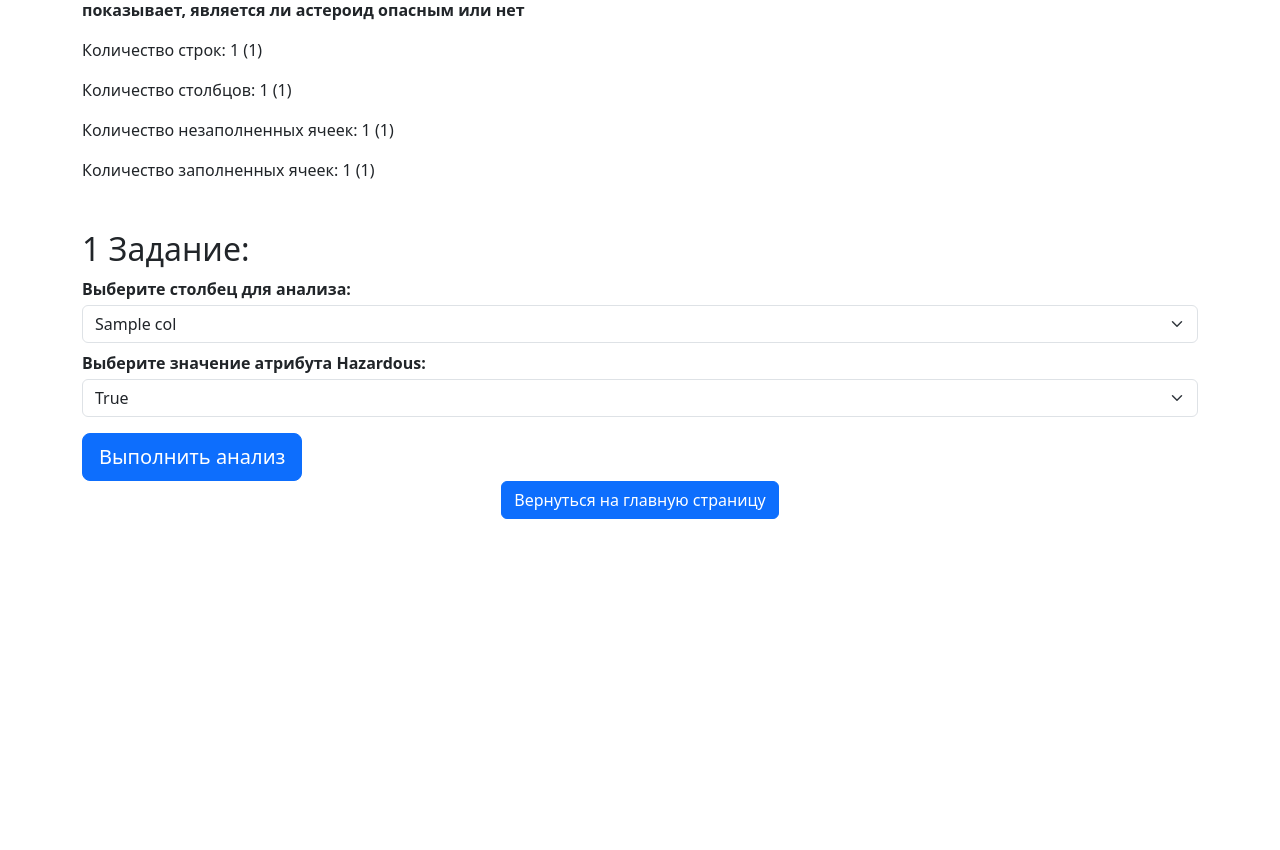
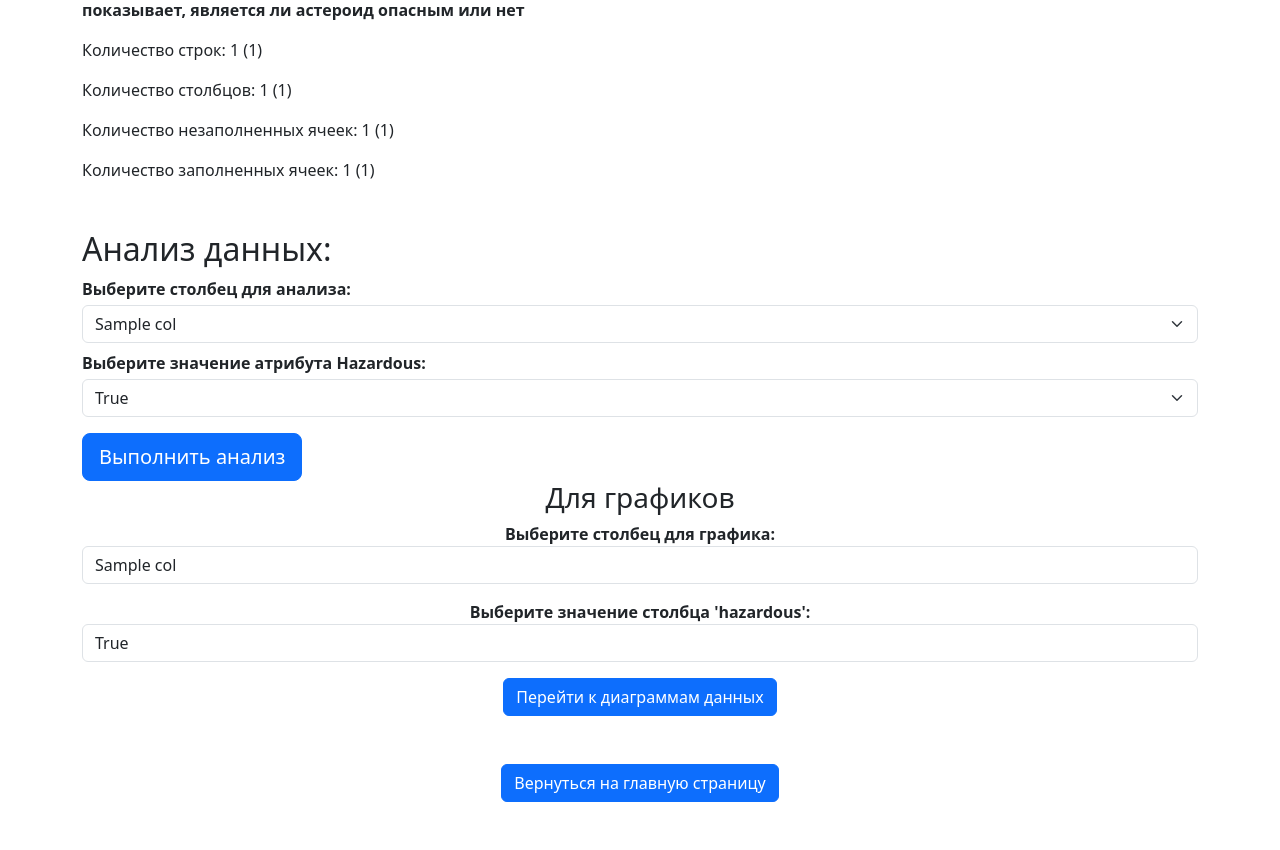
Before and after one commit to aleyckin/MII_AA, a Flask app: template ScriptsLab/templates/data.html in a window 1280 px wide. Shown: the part 488-1338 px from the top of the page. Before the commit the page ends 1007 px from the top, so only its background shows below. Run offline with Flask 3, Linux system fonts and the light colour scheme; the template is opened without the code that fills it: most values are stand-ins (such as "Sample title", 1, 10 or a date in 2020).

Commit message:
3 лабу сделал. УРААААААААА

```diff
--- a/ScriptsLab/app.py
+++ b/ScriptsLab/app.py
@@ -1,6 +1,10 @@
-from flask import Flask, render_template, request, redirect, send_file
+from flask import Flask, render_template, request, redirect, send_file, Response, session
+import numpy as np
 import pandas as pd
 from num2words import num2words
+import matplotlib.pyplot as plt
+from io import BytesIO
+import base64
 
 app = Flask(__name__)
 
@@ -15,7 +19,8 @@
     csv_data = load_data('neo.csv')
     return render_template('index.html',
                            max_row=len(csv_data),
-                           max_col=len(csv_data.columns))
+                           max_col=len(csv_data.columns),
+                           columns=csv_data.columns)
 
 @app.route('/data', methods=['POST'])
 def data():
@@ -73,6 +78,68 @@
         columns=selected_data.columns
     )
 
+@app.route('/diagram_data', methods=['POST'])
+def diagram_data():
+    csv_data = load_data('neo.csv')
+    augmented_data = augment_data(csv_data)
+
+    # Получение выбранного столбца и значения 'True' или 'False'
+    selected_column2 = request.form.get('selected_column2')
+    hazardous_value2 = request.form.get('hazardous2')
+
+    # Преобразование типа данных в DataFrame
+    csv_data['hazardous'] = csv_data['hazardous'].astype(str)
+    augmented_data['hazardous'] = augmented_data['hazardous'].astype(str)
+
+    filtered_df = csv_data[csv_data['hazardous'] == hazardous_value2]
+    filtered_df2 = augmented_data[augmented_data['hazardous'] == hazardous_value2]
+
+    # Получаем значения min, mean, max из данных
+    min_value = filtered_df[selected_column2].min()
+    mean_value = filtered_df[selected_column2].mean()
+    max_value = filtered_df[selected_column2].max()
+
+    min_value2 = filtered_df2[selected_column2].min()
+    mean_value2 = filtered_df2[selected_column2].mean()
+    max_value2 = filtered_df2[selected_column2].max()
+
+    plt.figure(figsize=(16, 6))
+
+    # Гистограмма для Original Data
+    plt.subplot(1, 2, 1)
+    plt.hist(filtered_df[selected_column2].dropna(), bins=20, color='blue', alpha=0.7,
+             label=f'{selected_column2} (Original Data)')
+    plt.text(0.25, -0.10, f'Min: {min_value:.2f}', color='blue', horizontalalignment='center',
+             verticalalignment='center', transform=plt.gca().transAxes)
+    plt.text(0.5, -0.10, f'Mean: {mean_value:.2f}', color='green', horizontalalignment='center',
+             verticalalignment='center', transform=plt.gca().transAxes)
+    plt.text(0.75, -0.10, f'Max: {max_value:.2f}', color='red', horizontalalignment='center', verticalalignment='center',
+             transform=plt.gca().transAxes)
+    plt.title(f'Distribution of {selected_column2} (Original Data)')
+    plt.ylabel('Frequency')
+    plt.legend()
+
+    # Гистограмма для Augmented Data
+    plt.subplot(1, 2, 2)
+    plt.hist(filtered_df2[selected_column2].dropna(), bins=20, color='orange', alpha=0.7,
+             label=f'{selected_column2} (Augmented Data)')
+    plt.text(0.25, -0.10, f'Min: {min_value2:.2f}', color='blue', horizontalalignment='center',
+             verticalalignment='center', transform=plt.gca().transAxes)
+    plt.text(0.5, -0.10, f'Mean: {mean_value2:.2f}', color='green', horizontalalignment='center',
+             verticalalignment='center', transform=plt.gca().transAxes)
+    plt.text(0.75, -0.10, f'Max: {max_value2:.2f}', color='red', horizontalalignment='center',
+             verticalalignment='center', transform=plt.gca().transAxes)
+    plt.title(f'Distribution of {selected_column2} (Augmented Data)')
+    plt.ylabel('Frequency')
+    plt.legend()
+
+    plt.show()
+
+    return render_template('index.html',
+                           max_row=len(csv_data),
+                           max_col=len(csv_data.columns),
+                           columns=csv_data.columns)
+
 @app.route('/analysis', methods=['POST'])
 def analysys():
     csv_data = load_data('neo.csv')
@@ -98,6 +165,39 @@
                            max_value=round(max_value, 5),
                            column_name=selected_column)
 
+def augment_data(data):
+    augmented_data = data.copy()
+
+    # Увеличение размера данных на 10%
+    num_rows_to_add = int(len(augmented_data) * 0.1)
+    new_rows = pd.DataFrame()
+
+    # Усреднение числовых столбцов
+    numeric_columns = augmented_data.select_dtypes(include='number').columns
+    for col in numeric_columns:
+        mean_value = augmented_data[col].mean()
+        # Код для добавления случайного шума удален
+        new_values = [mean_value] * num_rows_to_add  # Теперь добавляем только усредненные значения
+
+        new_rows[col] = new_values
+
+    # Заполнение текстовых и логических (bool) столбцов
+    other_columns = augmented_data.select_dtypes(include=['object', 'bool']).columns
+    for col in other_columns:
+        if pd.api.types.is_bool_dtype(augmented_data[col]):
+            # Для логических (bool) столбцов добавляем случайные значения True/False
+            new_values = np.random.choice([True, False], size=num_rows_to_add)
+        else:
+            # Для текстовых столбцов добавляем наиболее часто встречающееся значение
+            most_frequent_value = augmented_data[col].mode().iloc[0]
+            new_values = [most_frequent_value] * num_rows_to_add
+
+        new_rows[col] = new_values
+
+    augmented_data = pd.concat([augmented_data, new_rows], ignore_index=False)
+
+    return augmented_data
+
 @app.route('/download', methods=['GET'])
 def download_file():
     return send_file('neo.csv', as_attachment=True)
--- a/ScriptsLab/templates/data.html
+++ b/ScriptsLab/templates/data.html
@@ -38,7 +38,7 @@
         <p>Количество незаполненных ячеек: {{ dataset_description.num_empty_cells }} ({{ dataset_description.num_empty_cells_words }})</p>
         <p class="mb-5">Количество заполненных ячеек: {{ dataset_description.num_filled_cells }} ({{ dataset_description.num_filled_cells_words }})</p>
 
-         <h2 class="mt-5">1 Задание:</h2>
+         <h2 class="mt-5">Анализ данных:</h2>
         <form class="mt-1" action="/analysis" method="POST">
             <div class="form-group mb-3">
                 <label for="selected_column" class="fw-semibold">Выберите столбец для анализа:</label>
@@ -56,6 +56,27 @@
             <button type="submit" class="btn btn-primary btn-lg">Выполнить анализ</button>
         </form>
 
+       <form class="text-center mb-5" action="/diagram_data" method="POST">
+            <h3>Для графиков</h3>
+            <div class="form-group mb-3">
+                <label for="selected_column2" class="fw-semibold">Выберите столбец для графика:</label>
+                <select id="selected_column2" name="selected_column2" class="form-control" required>
+                    {% for col in columns %}
+                        <option value="{{ col }}">{{ col }}</option>
+                    {% endfor %}
+                </select>
+            </div>
+
+            <div class="form-group mb-3">
+                <label for="hazardous2" class="fw-semibold">Выберите значение столбца 'hazardous':</label>
+                <select id="hazardous2" name="hazardous2" class="form-control" required>
+                    <option value="True">True</option>
+                    <option value="False">False</option>
+                </select>
+            </div>
+            <button type="submit" class="btn btn-primary">Перейти к диаграммам данных</button>
+        </form>
+
         <form class="text-center mb-5" action="/" method="GET">
         <button type="submit" class="btn btn-primary">Вернуться на главную страницу</button>
         </form>
--- a/ScriptsLab/templates/error_data.html
+++ b/ScriptsLab/templates/error_data.html
@@ -2,7 +2,7 @@
 <html>
 <head>
     <link href="https://cdn.jsdelivr.net/npm/bootstrap@5.3.2/dist/css/bootstrap.min.css" rel="stylesheet" integrity="sha384-T3c6CoIi6uLrA9TneNEoa7RxnatzjcDSCmG1MXxSR1GAsXEV/Dwwykc2MPK8M2HN" crossorigin="anonymous">
-    <title>Title</title>
+    <title>Ошибка</title>
 </head>
 <body>
     <div class="container mt-5 text-center">
--- a/ScriptsLab/templates/index.html
+++ b/ScriptsLab/templates/index.html
@@ -24,11 +24,12 @@
                 <label for="end_col" class="fw-semibold">Конечная колонка:</label>
                 <input type="number" id="end_col" name="end_col" class="form-control" required placeholder="от 1 до {{max_col}}">
             </div>
+
             <div class="text-center">
                 <button type="submit" class="btn btn-success">Вывести данные</button>
             </div>
         </form>
-        <form class="text-center" action="/download" method="GET">
+        <form class="text-center mb-3" action="/download" method="GET">
             <button type="submit" class="btn btn-primary">Скачать csv-файл</button>
         </form>
     </div>
```
